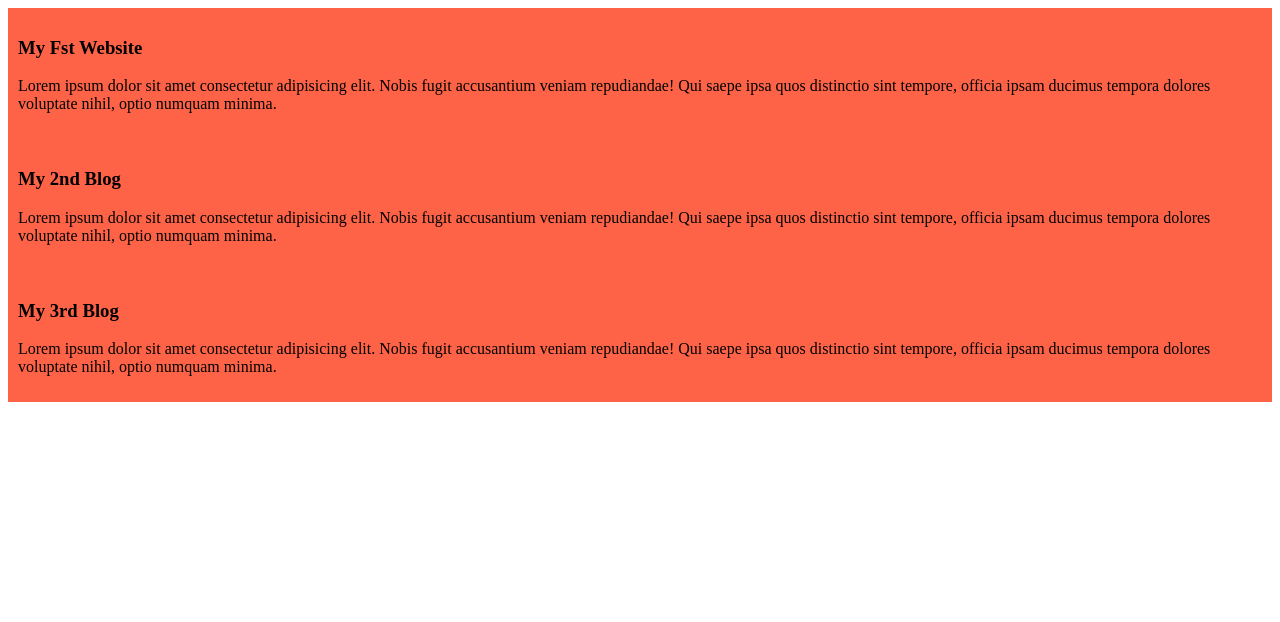
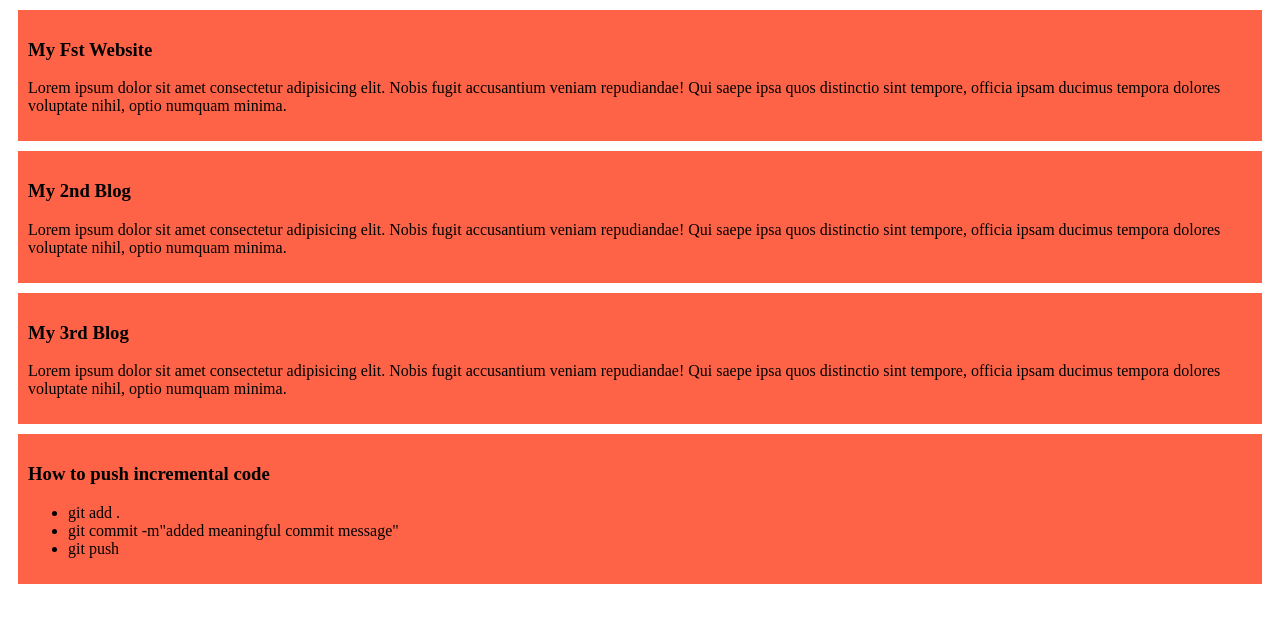
Before and after one commit to Ashikqul/my-snd-rv-repo, a plain HTML site: page Index.Html in a window 1280 px wide. Drawn offline with Linux system fonts and the light colour scheme.

Commit message:
added list to push code

```diff
--- a/Index.Html
+++ b/Index.Html
@@ -26,5 +26,15 @@
 
         <p> Lorem ipsum dolor sit amet consectetur adipisicing elit. Nobis fugit accusantium veniam repudiandae! Qui saepe ipsa quos distinctio sint tempore, officia ipsam ducimus tempora dolores voluptate nihil, optio numquam minima.</p>
     </div>
+
+    <div>
+        <h3>How to push incremental code</h3>
+        <ul>
+            <li>git add .</li>
+            <li>git commit -m"added meaningful commit message"</li>
+            <li>git push</li>
+
+        </ul>
+    </div>
 </body>
 </html>
--- a/Styel/Blog.CSS
+++ b/Styel/Blog.CSS
@@ -1,4 +1,5 @@
 div{
     background-color: tomato;
    padding: 10px;
+   margin: 10px;
 }
```
